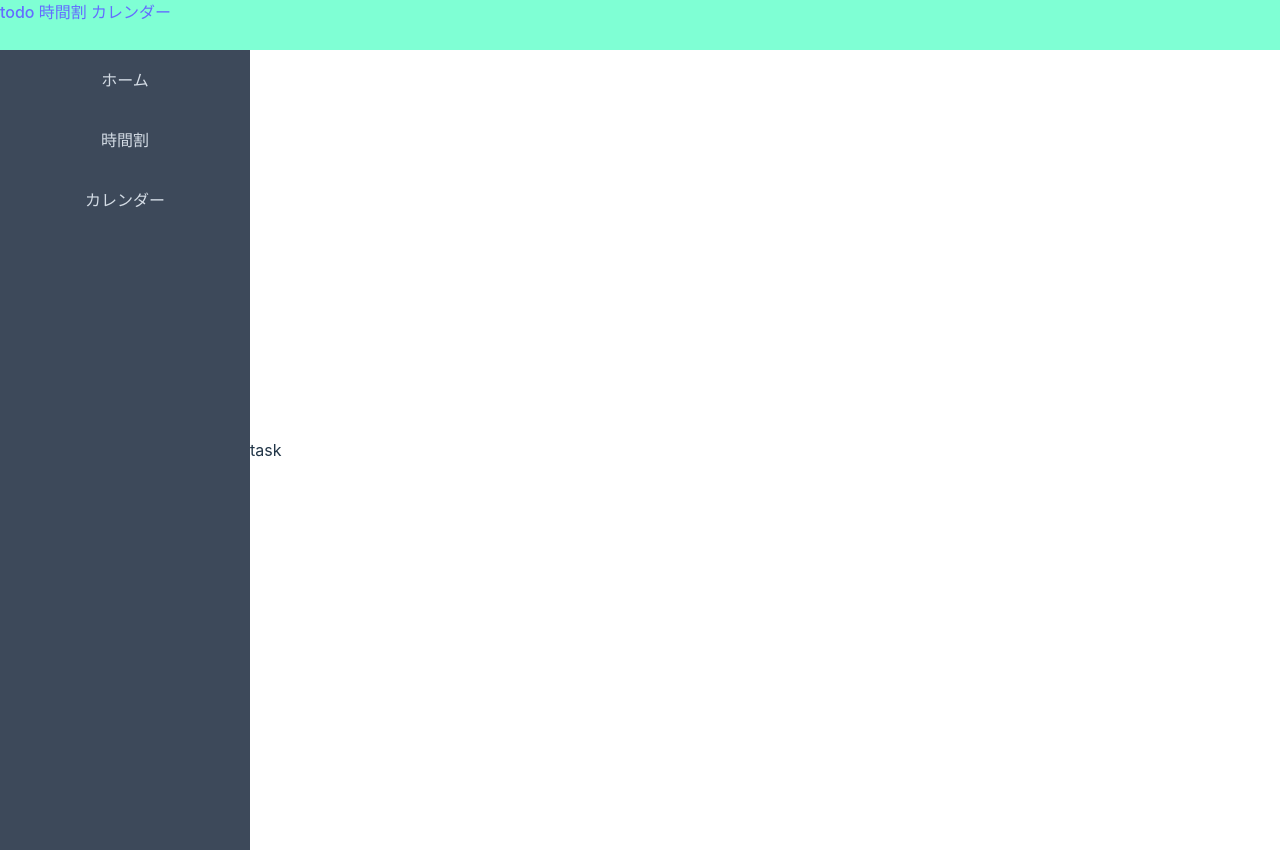
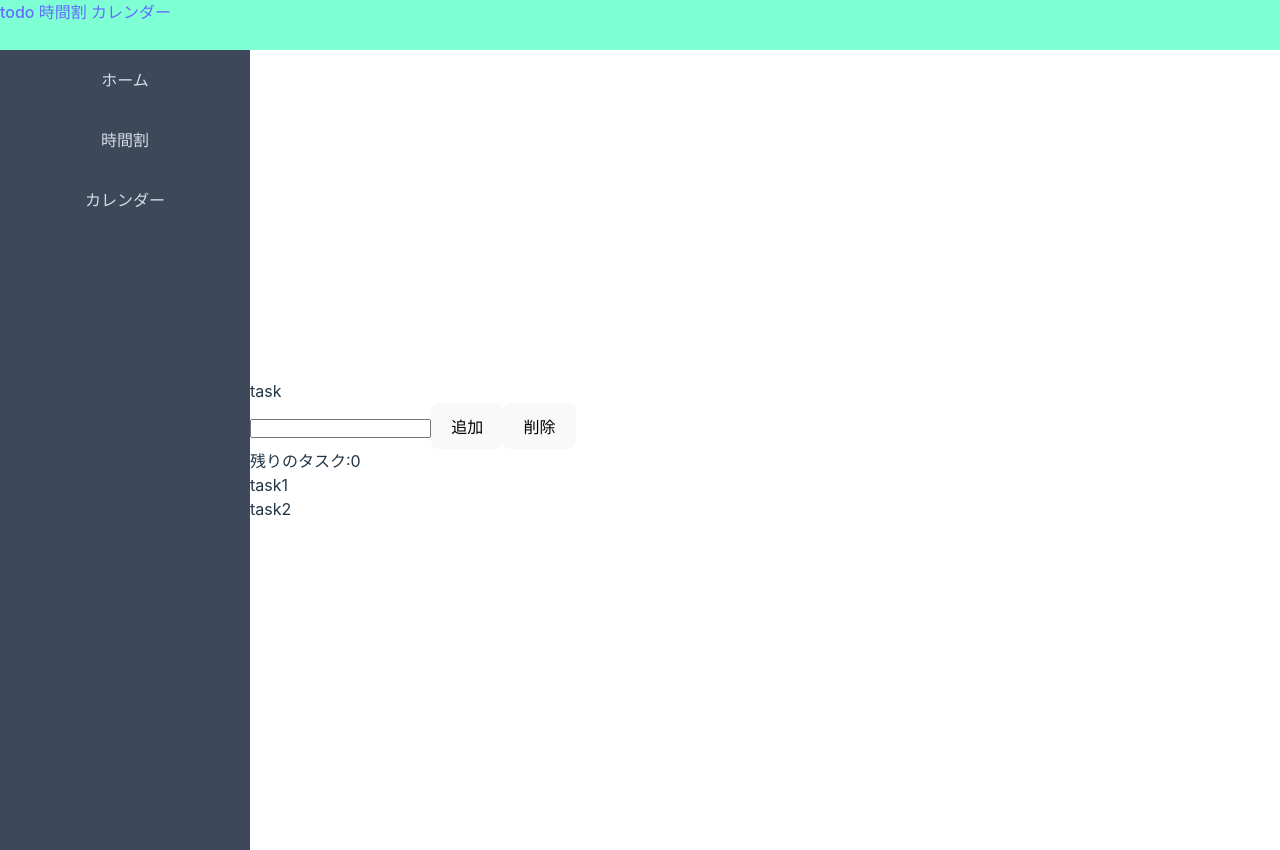
Before and after one commit to mitsui6969/2023-team-web, a React (Vite) app: page / in a window 1280 px wide. Shown: the top 850 px of the page. Built offline with nearby package versions, Linux system fonts and the light colour scheme.

Commit message:
todoリストの雛型

```diff
--- a/src/task.jsx
+++ b/src/task.jsx
@@ -1,7 +1,21 @@
-import React from 'react'
+import React, { useState } from 'react'
+import './styles/task.css'
 
 export const Task = () => {
+    const [tasks, setTasks] = useState(["task1", "task2"]);
+
+    const Task = ({task}) => {
+        return <div>{task}</div>
+    }
+
     return (
-        <div>task</div>
+        <>
+            <div>task</div>
+            <input type='text'/>
+            <button className='addButton'>追加</button>
+            <button className='delButton'>削除</button>
+            <div>残りのタスク:0</div>
+            { tasks.map((task) => <Task task={task} key={task} />) }
+        </>
     )
 }
```
Also changed, not shown: src/styles/task.css (added).
